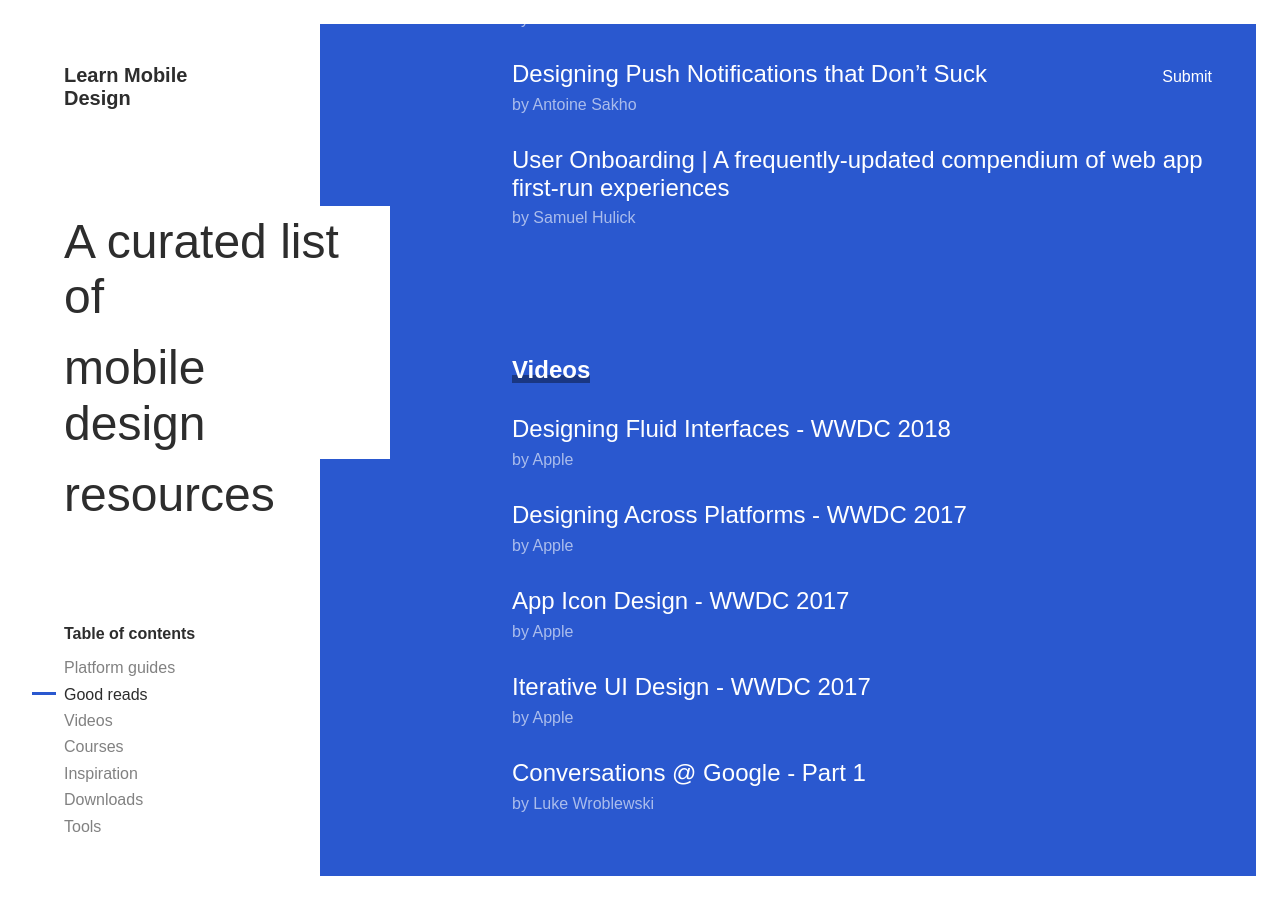
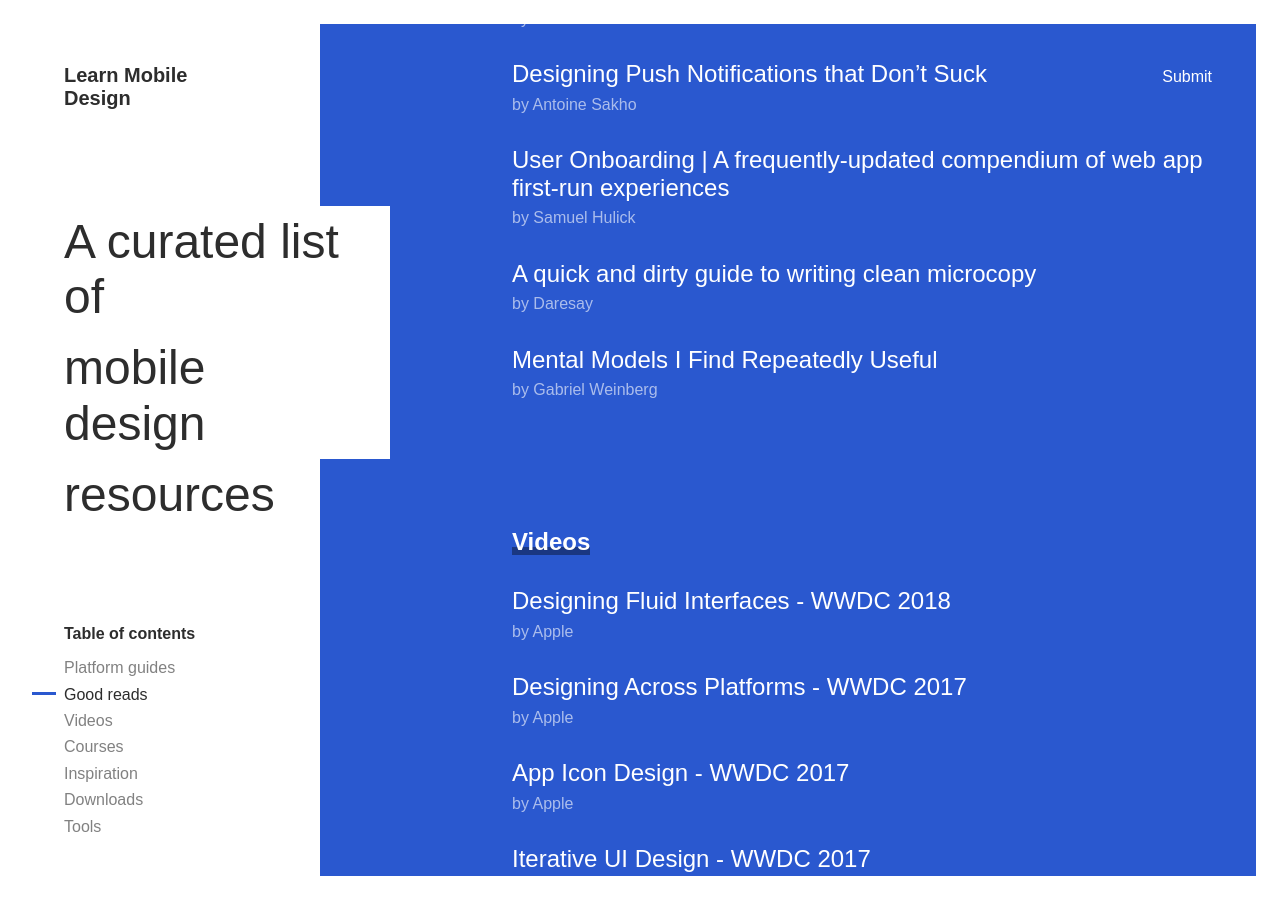
Before and after one commit to jonrundle/learn-mobile-design, a Jekyll site: the page built from index.md, in a window 1280 px wide and 900 px high, scrolled down 1035 px. Built offline with Jekyll 4.4.1, drawn with Linux system fonts in a browser that asks for light colours; nearby versions of some CDN libraries; some web fonts are replaced.

Commit message:
Added more articles

```diff
--- a/_data/links.yml
+++ b/_data/links.yml
@@ -44,6 +44,14 @@
     - title: "User Onboarding | A frequently-updated compendium of web app first-run experiences"
       author: "Samuel Hulick"
       url: "https://www.useronboard.com"
+      paid: false
+    - title: "A quick and dirty guide to writing clean microcopy"
+      author: "Daresay"
+      url: "https://daresay.co/2018/03/28/quick-and-dirty-guide-to-clean-microcopy/"
+      paid: false
+    - title: "Mental Models I Find Repeatedly Useful"
+      author: "Gabriel Weinberg"
+      url: "https://medium.com/@yegg/mental-models-i-find-repeatedly-useful-936f1cc405d"
       paid: false
 
 - category: "Videos"
```
